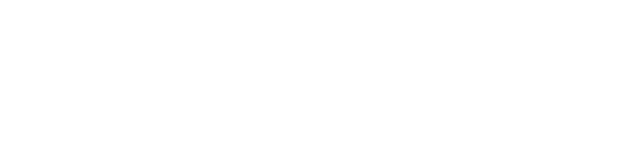
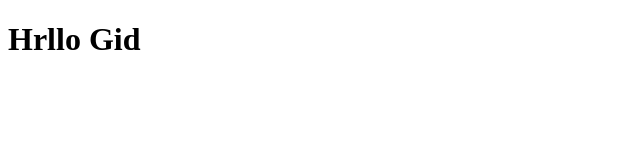
Before and after one commit to Olik1991/Testapp, a plain HTML site: page index.html in a window 1280 px wide. Shown: the whole page, without its empty margins (0-640 px from the left). Drawn offline with Linux system fonts and the light colour scheme.

Commit message:
Added h1

```diff
--- a/index.html
+++ b/index.html
@@ -7,6 +7,6 @@
     <title>Document</title>
 </head>
 <body>
-
+    <h1>Hrllo Gid</h1>
 </body>
 </html>
```
